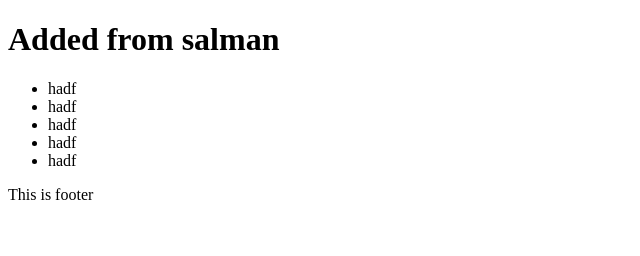
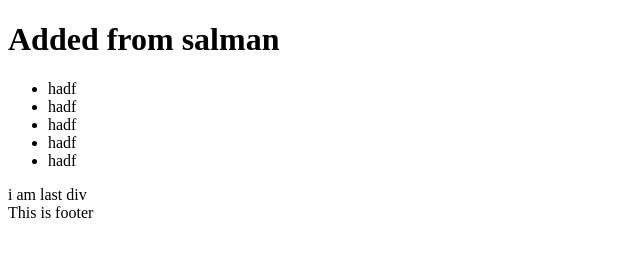
Before and after one commit to devwithfarshi/kayes-vai, a plain HTML site: page index.html in a window 1280 px wide. Shown: the whole page, without its empty margins (0-640 px from the left). Drawn offline with Linux system fonts and the light colour scheme.

Commit message:
last div

```diff
--- a/index.html
+++ b/index.html
@@ -15,6 +15,8 @@
       <li>hadf</li>
     </ul>
 
+    <div>i am last div</div>
+
     <footer>This is footer</footer>
   </body>
 </html>
```
